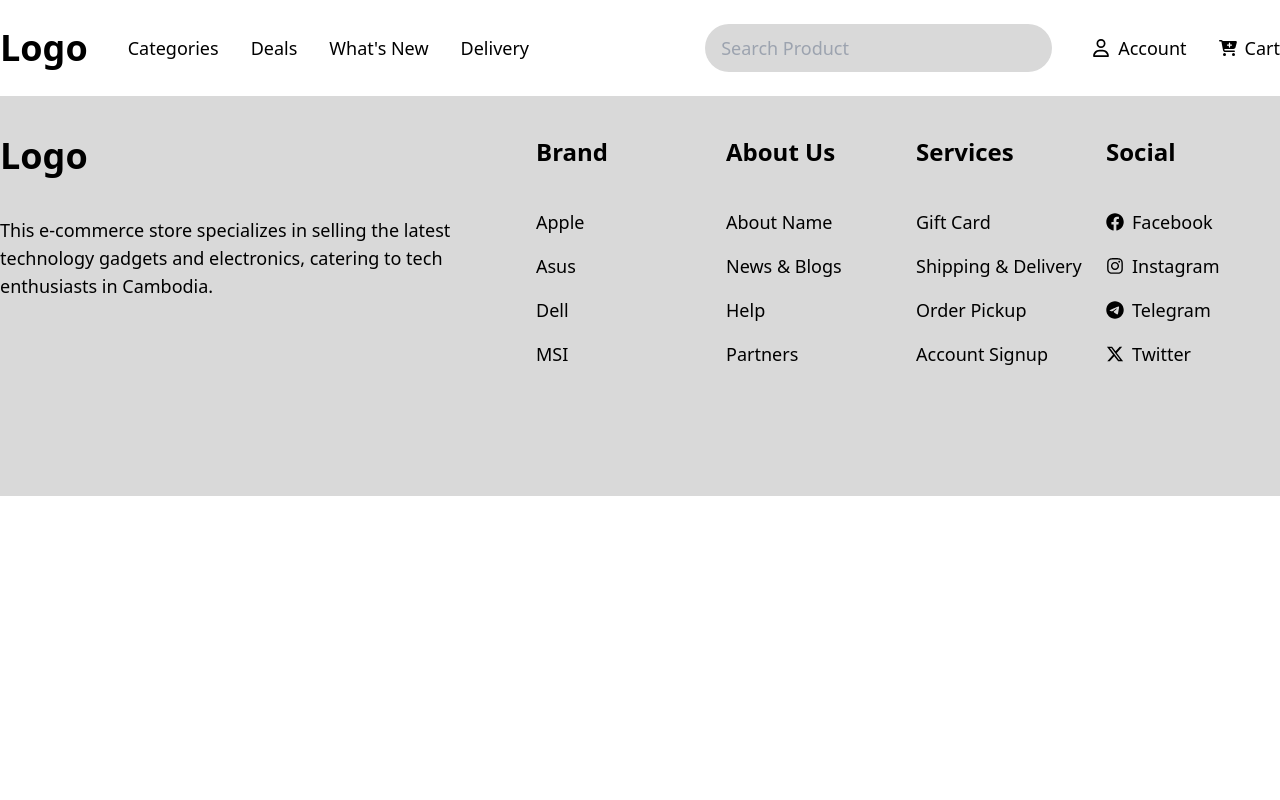
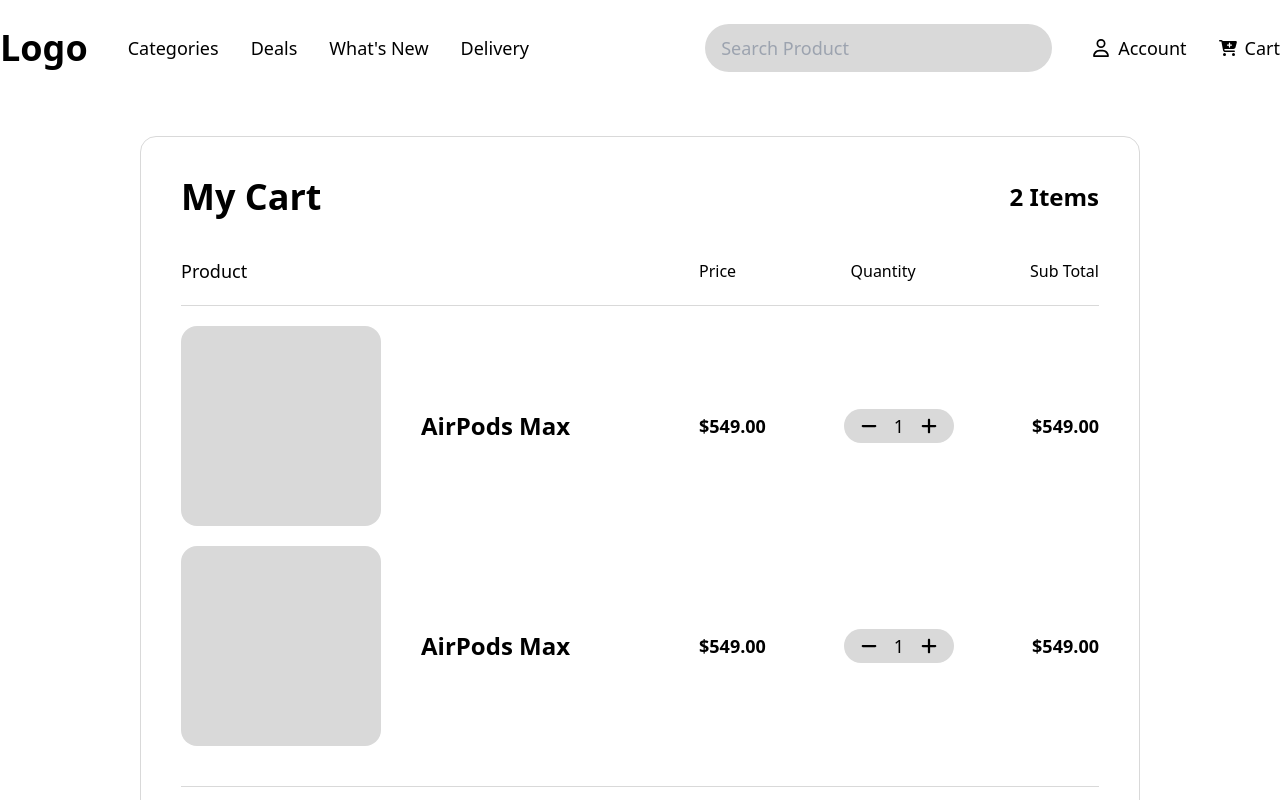
Before and after one commit to SodaraSou/Computer-Store-Website, a React (Create React App) app: page /cart in a window 1280 px wide. Shown: the top 800 px of the page. Built offline with nearby package versions, Linux system fonts and the light colour scheme.

Commit message:
Finished cart page

```diff
--- a/src/App.js
+++ b/src/App.js
@@ -8,6 +8,7 @@
 import Profile from "./pages/Profile";
 import Login from "./pages/Login";
 import SignUp from "./pages/SignUp";
+import Cart from "./pages/Cart";
 import PrivateRoute from "./components/PrivateRoute";
 import { ComputerStoreProvider } from "./contexts/ComputerStoreContext";
 
@@ -19,6 +20,7 @@
         <Routes>
           <Route path="/" element={<Home />} />
           <Route path="/productpage" element={<ProductPage />} />
+          <Route path="/cart" element={<Cart />} />
           <Route path="/profile" element={<PrivateRoute />}>
             <Route path="/profile" element={<Profile />} />
           </Route>
--- a/src/components/Navbar.jsx
+++ b/src/components/Navbar.jsx
@@ -43,7 +43,7 @@
               </Link>
             </li>
             <li className="flex items-center">
-              <Link className="flex flex-row items-center gap-2">
+              <Link to="/cart" className="flex flex-row items-center gap-2">
                 <img src={cartSvg} alt="cartSvg" className="svg-size" />
                 Cart
               </Link>
--- /dev/null
+++ b/src/pages/Cart.jsx
@@ -0,0 +1,98 @@
+import { Link } from "react-router-dom";
+import PlusSvg from "../assets/svg/plus-solid.svg";
+import MinusSvg from "../assets/svg/minus-solid.svg";
+function Cart() {
+  return (
+    <div className="max-w-7xl mx-auto">
+      <section className="p-4 xl:py-10 xl:px-0">
+        <div className="max-w-[1000px] mx-auto border border-[#D9D9D9] rounded-2xl p-4 xl:p-10">
+          <div className="flex justify-between items-center mb-10">
+            <h1 className="text-4xl font-bold">My Cart</h1>
+            <h2 className="text-2xl font-bold">2 Items</h2>
+          </div>
+          <div className="flex justify-between items-center">
+            <div className="w-[400px]">
+              <p className="text-lg">Product</p>
+            </div>
+            <div className="w-[400px] flex justify-between items-center">
+              <p>Price</p>
+              <p>Quantity</p>
+              <p>Sub Total</p>
+            </div>
+          </div>
+          <div className="h-[1px] bg-[#D9D9D9] flex-grow my-5"></div>
+          <div className="flex flex-col gap-5">
+            <div className="flex justify-between items-center">
+              <div className="w-[400px] flex items-center gap-10">
+                <div className="bg-[#D9D9d9] w-[200px] h-[200px] rounded-2xl"></div>
+                <h2 className="text-2xl font-semibold">AirPods Max</h2>
+              </div>
+              <div className="w-[400px] flex justify-between items-center">
+                <p className="text-lg font-semibold">$549.00</p>
+                <div className="px-4 py-2 bg-[#D9D9D9] flex items-center justify-between text-lg rounded-full dropdown-button-size">
+                  <button>
+                    <img
+                      src={MinusSvg}
+                      alt="MinusSvg"
+                      className="mr-4 svg-size"
+                    />
+                  </button>
+                  1
+                  <button>
+                    <img
+                      src={PlusSvg}
+                      alt="PlusSvg"
+                      className="ml-4 svg-size"
+                    />
+                  </button>
+                </div>
+                <p className="text-lg font-semibold">$549.00</p>
+              </div>
+            </div>
+            <div className="flex justify-between items-center">
+              <div className="w-[400px] flex items-center gap-10">
+                <div className="bg-[#D9D9d9] w-[200px] h-[200px] rounded-2xl"></div>
+                <h2 className="text-2xl font-semibold">AirPods Max</h2>
+              </div>
+              <div className="w-[400px] flex justify-between items-center">
+                <p className="text-lg font-semibold">$549.00</p>
+                <div className="px-4 py-2 bg-[#D9D9D9] flex items-center justify-between text-lg rounded-full dropdown-button-size">
+                  <button>
+                    <img
+                      src={MinusSvg}
+                      alt="MinusSvg"
+                      className="mr-4 svg-size"
+                    />
+                  </button>
+                  1
+                  <button>
+                    <img
+                      src={PlusSvg}
+                      alt="PlusSvg"
+                      className="ml-4 svg-size"
+                    />
+                  </button>
+                </div>
+                <p className="text-lg font-semibold">$549.00</p>
+              </div>
+            </div>
+            <div></div>
+          </div>
+          <div className="h-[1px] bg-[#D9D9D9] flex-grow my-5"></div>
+          <div className="flex flex-col gap-2 items-end justify-center">
+            <p className="text-lg font-semibold">$549.00</p>
+            <p>Taxes and shipping not included</p>
+            <Link
+              to="/"
+              className="bg-[#D9D9D9] py-2 px-10 rounded-full font-semibold"
+            >
+              Checkout
+            </Link>
+          </div>
+        </div>
+      </section>
+    </div>
+  );
+}
+
+export default Cart;
```
